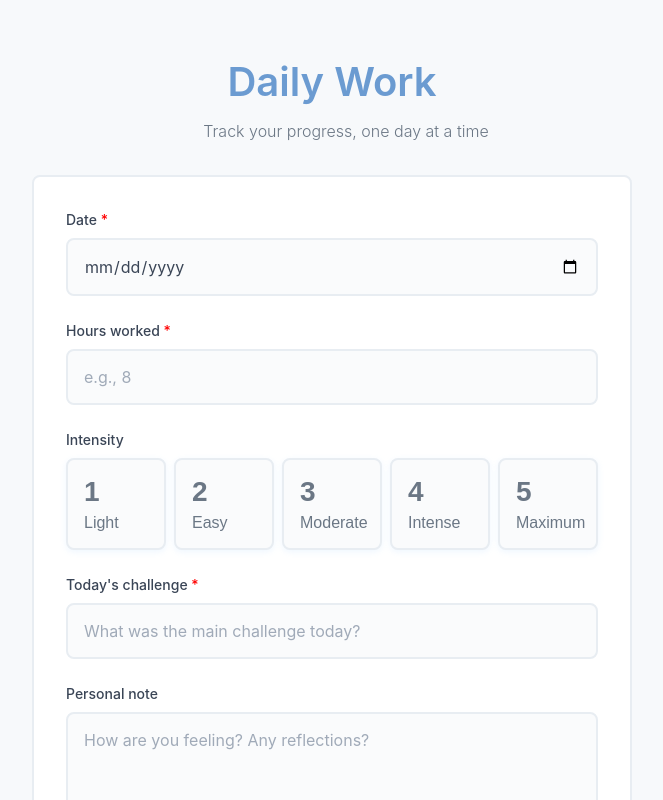
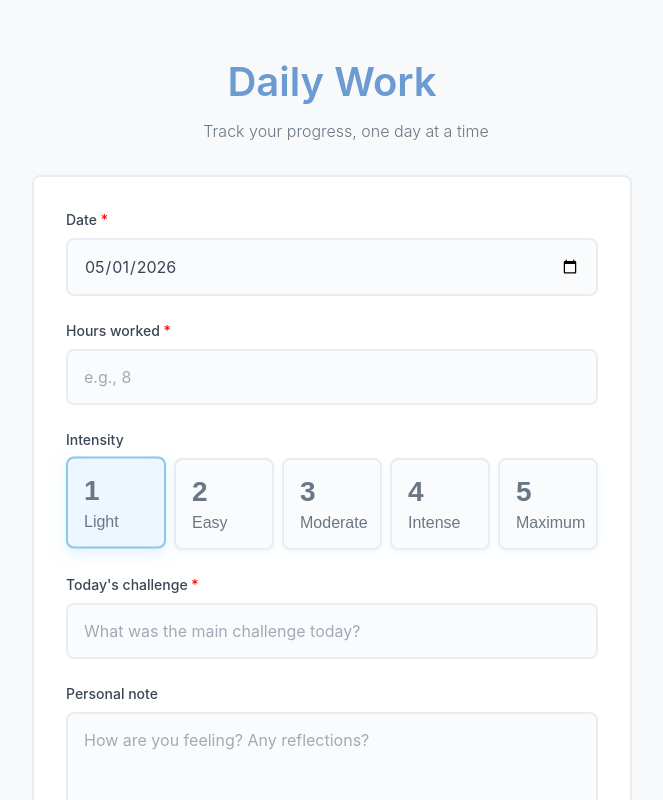
Before and after one commit to tijana333/daily-work-react, a React (Vite) app: page / in a window 1280 px wide. Shown: the top 800 px of the page, without its empty margins (308-971 px from the left). Built offline with nearby package versions, Linux system fonts and the light colour scheme.

Commit message:
Entry Form

```diff
--- a/src/components/EntryForm/EntryForm.jsx
+++ b/src/components/EntryForm/EntryForm.jsx
@@ -1,4 +1,12 @@
+import { useState } from "react";
+
 function EntryForm() {
+  const todayDate = new Date().toISOString().substring(0, 10);
+  const [date, setDate] = useState(todayDate);
+  const [hours, setHours] = useState("");
+  const [challenge, setChallenge] = useState("");
+  const [note, setNote] = useState("");
+  const [intensity, setIntensity] = useState(1);
   return (
     <form id="entry-form">
       <div className="form-group">
@@ -7,7 +15,13 @@ function EntryForm() {
             Date <span className="required">*</span>
           </label>
         </div>
-        <input type="date" id="date" name="date" />
+        <input
+          type="date"
+          id="date"
+          name="date"
+          value={date}
+          onChange={(e) => setDate(e.target.value)}
+        />
         <span id="date-error" className="catch-error"></span>
       </div>
 
@@ -25,6 +39,8 @@ function EntryForm() {
           max="24"
           step="0.5"
           placeholder="e.g., 8"
+          value={hours}
+          onChange={(e) => setHours(e.target.value)}
         />
         <span id="hours-error" className="catch-error"></span>
       </div>
@@ -35,23 +51,38 @@ function EntryForm() {
         </div>
 
         <div className="buttons">
-          <button type="button" className="intensity-button">
+          <button
+            type="button"
+            className={`intensity-button ${intensity === 1 ? "active" : ""}`}
+            onClick={() => setIntensity(1)}>
             <span className="tab-number">1</span>
             <span className="tab-text">Light</span>
           </button>
-          <button type="button" className="intensity-button">
+          <button
+            type="button"
+            className={`intensity-button ${intensity === 2 ? "active" : ""}`}
+            onClick={() => setIntensity(2)}>
             <span className="tab-number">2</span>
             <span className="tab-text">Easy</span>
           </button>
-          <button type="button" className="intensity-button">
+          <button
+            type="button"
+            className={`intensity-button ${intensity === 3 ? "active" : ""}`}
+            onClick={() => setIntensity(3)}>
             <span className="tab-number">3</span>
             <span className="tab-text">Moderate</span>
           </button>
-          <button type="button" className="intensity-button">
+          <button
+            type="button"
+            className={`intensity-button ${intensity === 4 ? "active" : ""}`}
+            onClick={() => setIntensity(4)}>
             <span className="tab-number">4</span>
             <span className="tab-text">Intense</span>
           </button>
-          <button type="button" className="intensity-button">
+          <button
+            type="button"
+            className={`intensity-button ${intensity === 5 ? "active" : ""}`}
+            onClick={() => setIntensity(5)}>
             <span className="tab-number">5</span>
             <span className="tab-text">Maximum</span>
           </button>
@@ -69,6 +100,8 @@ function EntryForm() {
           id="text"
           name="text"
           placeholder="What was the main challenge today?"
+          value={challenge}
+          onChange={(e) => setChallenge(e.target.value)}
         />
         <span id="challenge-error" className="catch-error"></span>
       </div>
@@ -81,7 +114,9 @@ function EntryForm() {
           id="note"
           name="note"
           rows="5"
-          placeholder="How are you feeling? Any reflections?"></textarea>
+          placeholder="How are you feeling? Any reflections?"
+          value={note}
+          onChange={(e) => setNote(e.target.value)}></textarea>
         <span id="note-error" className="catch-error"></span>
       </div>
 
```
